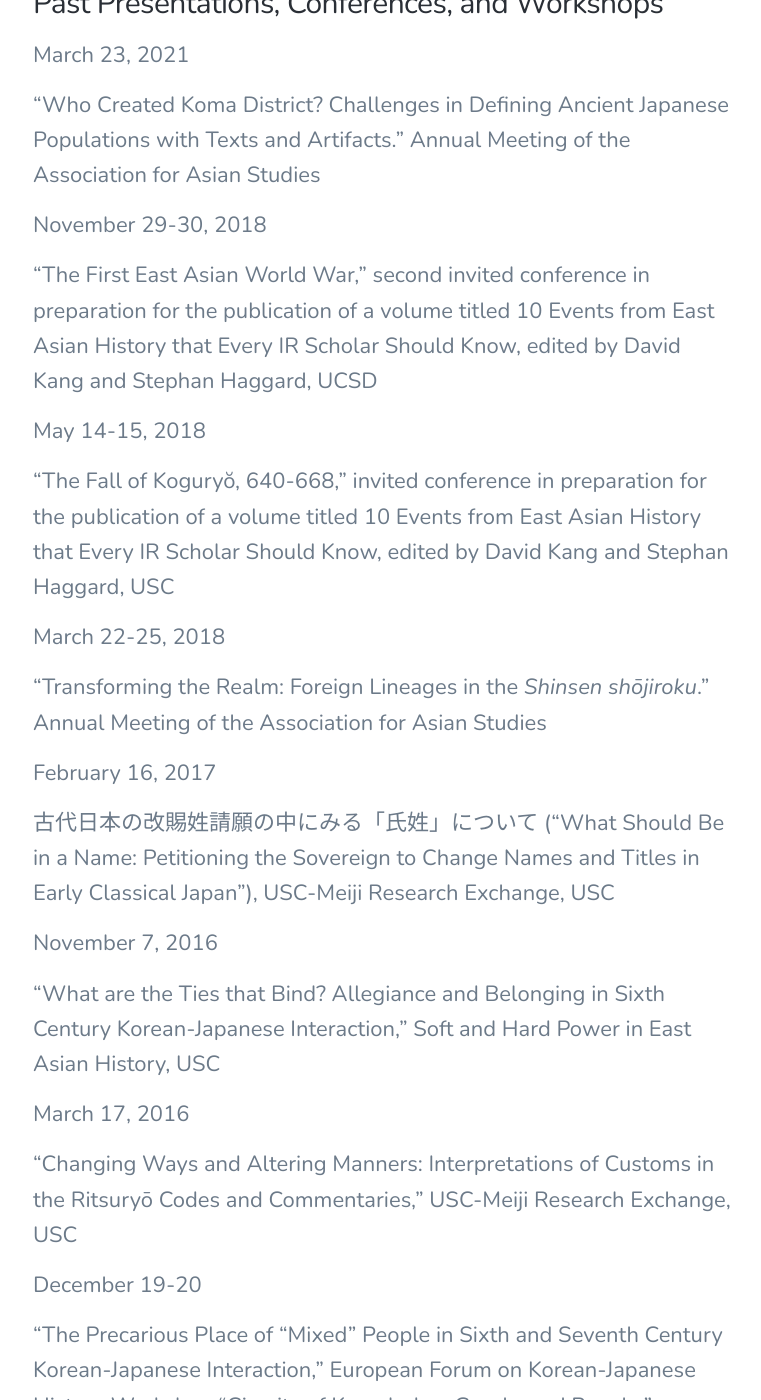
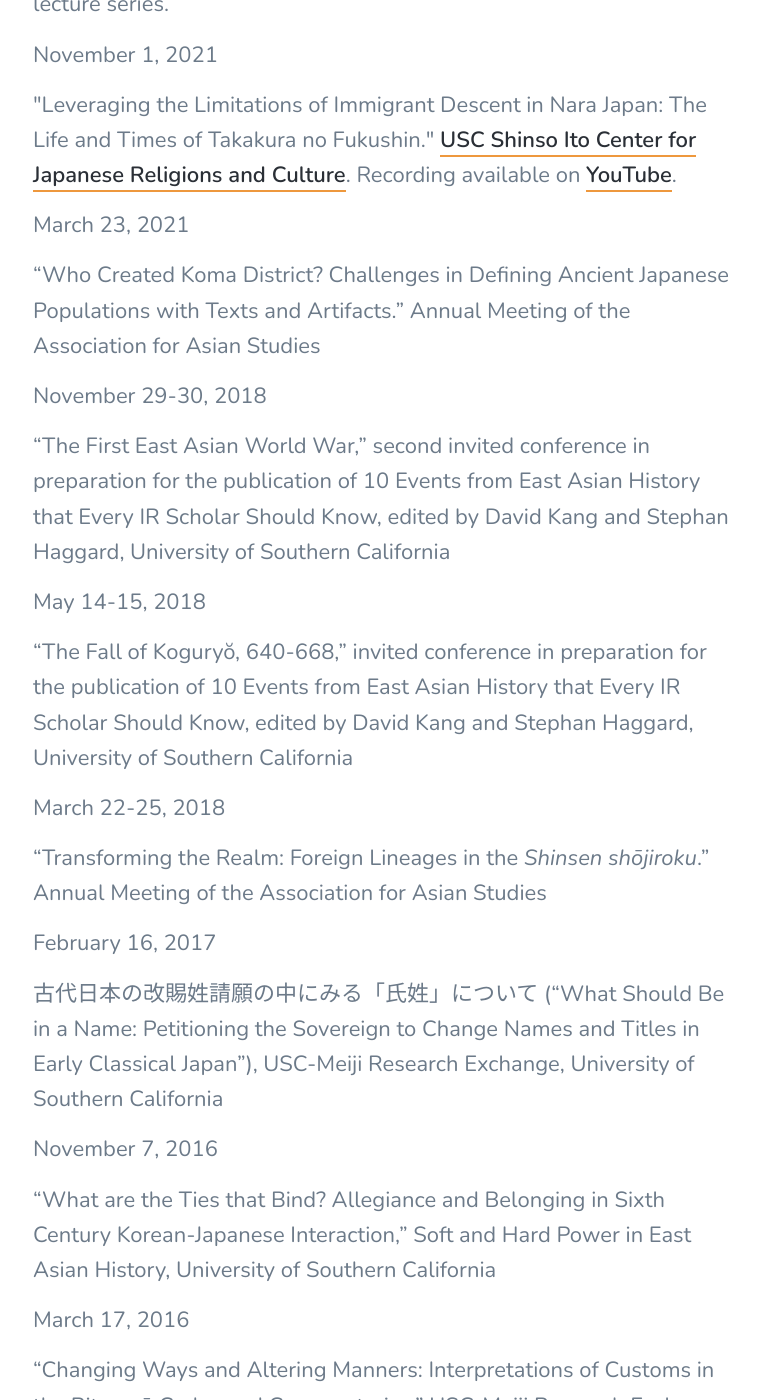
Before and after one commit to nkanagawa/nkanagawa, a Jekyll site: the page built from _pages/events.md, in a window 1280 px wide and 1400 px high, scrolled down 1014 px. Shown: the whole window, without its empty margins (257-1018 px from the left). Built offline with Jekyll 4.4.1, drawn with Linux system fonts in a browser that asks for light colours; nearby versions of some CDN libraries; some of the changed text lies outside the part shown.

Commit message:
Updating cv, teaching, events

```diff
--- a/_pages/events.md
+++ b/_pages/events.md
@@ -5,34 +5,36 @@
 featured_image: /images/social.jpg
 ---
 ### Upcoming Events
-November 1, 2021
-<p>"Leveraging the Limitations of Immigrant Descent in Nara Japan: The Life and Times of Takakura no Fukushin." <a href="https://dornsife.usc.edu/cjrc//">USC Shinso Ito Center for Japanese Religions and Culture</a></p>
 March 24-27, 2022
 <p>“Negotiating Names: A 757 CE Policy Change for Foreign Subjects in Kōken’s Court.” Annual Meeting of the Association for Asian Studies </p>
 
 ---
 ### Past Presentations, Conferences, and Workshops
-March 23, 2021
+<p>December 6, 2021
+<p>“The Name Game in Nara Japan: Immigrant Origin and the Court Status System.” <a href="https://www.imapkyudai.net/">Kyushu University IMAP/IDOC</a> 'Historians at Work' lecture series.
+<p>November 1, 2021
+<p>"Leveraging the Limitations of Immigrant Descent in Nara Japan: The Life and Times of Takakura no Fukushin." <a href="https://dornsife.usc.edu/cjrc//">USC Shinso Ito Center for Japanese Religions and Culture</a>. Recording available on <a href="https://www.youtube.com/watch?v=YONB6n2hyIk">YouTube</a>.</p></p>
+<p>March 23, 2021
 <p>“Who Created Koma District? Challenges in Defining Ancient Japanese Populations with Texts and Artifacts.” Annual Meeting of the Association for Asian Studies </p>
-November 29-30, 2018
-<p>“The First East Asian World War,” second invited conference in preparation for the publication of a volume titled 10 Events from East Asian History that Every IR Scholar Should Know, edited by David Kang and Stephan Haggard, UCSD</p>
-May 14-15, 2018
-<p>“The Fall of Koguryŏ, 640-668,” invited conference in preparation for the publication of a volume titled 10 Events from East Asian History that Every IR Scholar Should Know, edited by David Kang and Stephan Haggard, USC</p>
-March 22-25, 2018
+<p>November 29-30, 2018
+<p>“The First East Asian World War,” second invited conference in preparation for the publication of 10 Events from East Asian History that Every IR Scholar Should Know, edited by David Kang and Stephan Haggard, University of Southern California</p>
+<p>May 14-15, 2018
+<p>“The Fall of Koguryŏ, 640-668,” invited conference in preparation for the publication of 10 Events from East Asian History that Every IR Scholar Should Know, edited by David Kang and Stephan Haggard, University of Southern California</p>
+<p>March 22-25, 2018
 <p>“Transforming the Realm: Foreign Lineages in the <em>Shinsen shōjiroku</em>.” Annual Meeting of the Association for Asian Studies</p>
-February 16, 2017
-<p>古代日本の改賜姓請願の中にみる「氏姓」について (“What Should Be in a Name: Petitioning the Sovereign to Change Names and Titles in Early Classical Japan”), USC-Meiji Research Exchange, USC</p>
-November 7, 2016
-<p>“What are the Ties that Bind? Allegiance and Belonging in Sixth Century Korean-Japanese Interaction,” Soft and Hard Power in East Asian History, USC</p>
-March 17, 2016
-<p>“Changing Ways and Altering Manners: Interpretations of Customs in the Ritsuryō Codes and Commentaries,” USC-Meiji Research Exchange, USC</p>
-December 19-20
+<p>February 16, 2017
+<p>古代日本の改賜姓請願の中にみる「氏姓」について (“What Should Be in a Name: Petitioning the Sovereign to Change Names and Titles in Early Classical Japan”), USC-Meiji Research Exchange, University of Southern California</p>
+<p>November 7, 2016
+<p>“What are the Ties that Bind? Allegiance and Belonging in Sixth Century Korean-Japanese Interaction,” Soft and Hard Power in East Asian History, University of Southern California</p>
+<p>March 17, 2016
+<p>“Changing Ways and Altering Manners: Interpretations of Customs in the Ritsuryō Codes and Commentaries,” USC-Meiji Research Exchange, University of Southern California</p>
+<p>December 19-20
 <p>“The Precarious Place of “Mixed” People in Sixth and Seventh Century Korean-Japanese Interaction,” European Forum on Korean-Japanese History Workshop “Circuits of Knowledge, Goods, and People,” Brussels, Belgium</p>
-May 28, 2015
+<p>May 28, 2015
 <p>渡来系氏族と改賜姓 (Name and Title Changes for Immigrant Lineage Groups), Senshu University Classical Japanese History Seminar</p>
-February 22, 2015
+<p>February 22, 2015
 <p>“The Japanese Dream? Immigrants in the Nara and Heian State,” Historical Perspectives on Multiethnic Communities in Japan, University of Southern California</p>
-November 18, 2014
+<p>November 18, 2014
 <p>"米国における日本古代史についての研究ー現状と課題  (“Recent Trends and Issues in English-language History of Classical Japan”), Tokyo University Historiographical Institute</p>
-November 29-December 1, 2012
+<p>November 29-December 1, 2012
 <p>“Gaps and Bridges in English Studies on Shōen: Reflections on the Recent Conference,” 4th Annual Meeting of the Meiji University-USC Exchange, University of Southern California</p>
```
Also changed, not shown: _pages/cv.md (+11 -7 lines), _pages/teaching.md (+3 -2 lines), Gemfile.lock.
